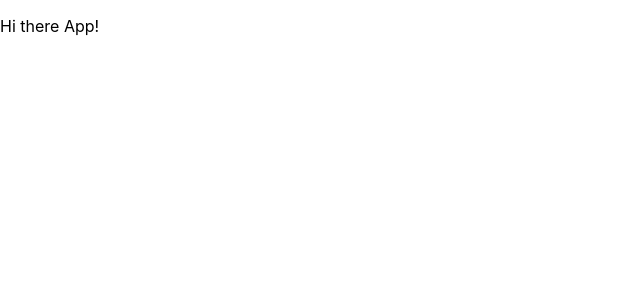
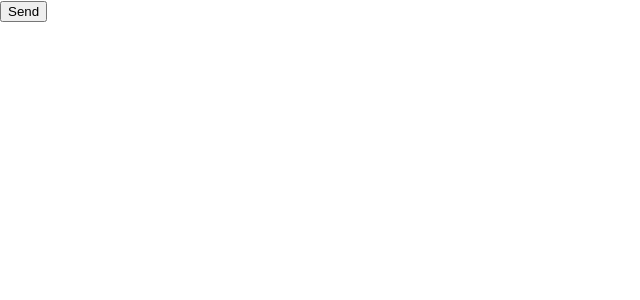
Before and after one commit to AdoDragicevic/websocket-iot-sensors-board, a React (Create React App) app: page / in a window 1280 px wide. Shown: the top 300 px of the page, without its empty margins (0-640 px from the left). Built offline with nearby package versions, Linux system fonts and the light colour scheme.

Commit message:
make sure updating Sensor connection status work in App.tsx

```diff
--- a/src/App.tsx
+++ b/src/App.tsx
@@ -1,7 +1,42 @@
+import { useEffect } from "react";
+import useSensorsWithToggle from "./hooks/useSensorsWithToggle";
+
+let ws: WebSocket;
+
 const App = () => {
 
+  /*
+  const {
+    sensors,
+    toggleSensorConnection,
+    isShowAll,
+    toggleIsShowAll } = useSensorsWithToggle();
+
+  console.log(sensors);
+
+  const handleToggleConnection = () => {
+    toggleSensorConnection("0");
+  }
+  */
+
+  /*
+  useEffect( () => {
+    console.log("RUNNNS ONCEEE")
+    ws = new WebSocket("ws://localhost:5000");
+    ws.onmessage = e => console.log(e);
+
+    return () => ws.close(1000, "end");
+  }, [] )
+
+  const handleSend = () => {
+    const instructions = { command: "disconnect", id: "1"};
+    ws.send( JSON.stringify(instructions) );
+    //ws.close();
+  }
+  */
+
   return (
-    <p>Hi there App!</p>
+    <button>Send</button>
   )
 };
 
--- a/src/hooks/useSensors.ts
+++ b/src/hooks/useSensors.ts
@@ -9,6 +9,7 @@ const useSensors = (): [Record<string, Sensor>, (id: string) => void] => {
 
   const toggleSensor = useCallback( (sensorId: string) => {
     const { connected } = sensors[sensorId];
+
     sendMessage(JSON.stringify({
       command: connected ? "disconnect" : "connect",
       id: sensorId
--- a/src/hooks/useSensorsWithToggle.ts
+++ b/src/hooks/useSensorsWithToggle.ts
@@ -3,7 +3,7 @@ import useSensors from "./useSensors";
 import { Sensor } from "../models/sensor";
 
 
-const useSensorsWithToggle = (isShowAllSensors: boolean) => {
+const useSensorsWithToggle = (isShowAllSensors = true) => {
 
   const [sensors, toggleSensorConnection] = useSensors();
 
```
